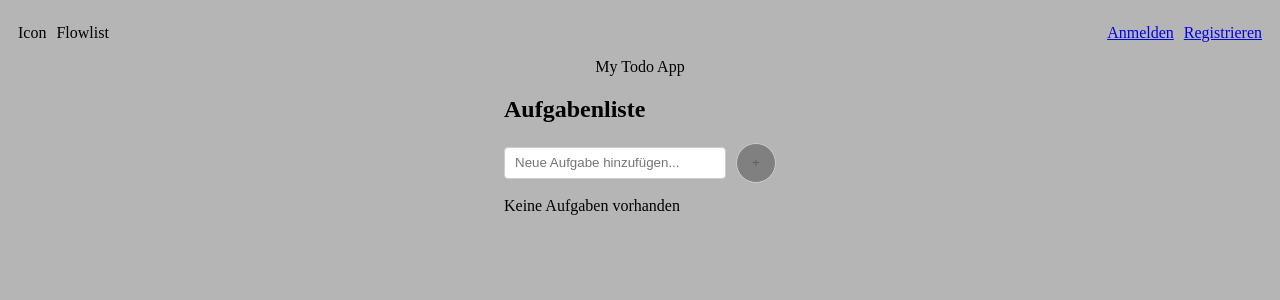
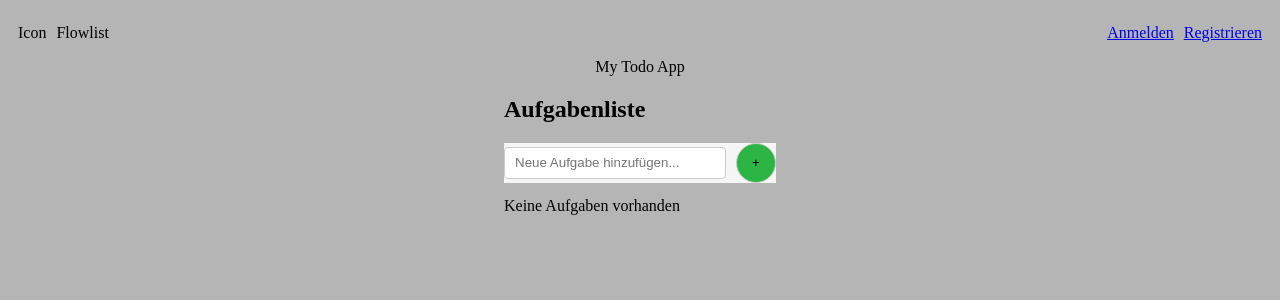
Before and after one commit to jakobsiebenhuetter/React---Todo-App, a React (Vite) app: page / in a window 1280 px wide. Shown: the top 300 px of the page. Built offline with nearby package versions, Linux system fonts and the light colour scheme.

Commit message:
add: AddTask Component

```diff
--- a/src/App.tsx
+++ b/src/App.tsx
@@ -7,6 +7,7 @@ import TaskList from "./components/TaskList.tsx";
 //   { id: Math.random(), text: 'Task 3', completed: false, createdat: new Date() , updating: false},
 // ];
 
+// Next Step mit Komposition Komponents arbeiten
 const tasks = localStorage.getItem('tasks');
 let parsedTasks = [];
 if(tasks) {
--- /dev/null
+++ b/src/components/AddTask.css
@@ -0,0 +1,7 @@
+#add-task {
+    background-color: #f5f5f5;
+    display: flex;
+    flex-direction: row;
+    justify-content: space-between;
+    align-items: center;
+}
--- /dev/null
+++ b/src/components/AddTask.tsx
@@ -0,0 +1,38 @@
+import {useState} from 'react';
+import './AddTask.css';
+
+export default function AddTask({addTask}) {
+    const [value, setValue] = useState('');
+
+    function setTask(event) {
+        setValue(event.target.value);
+    }
+
+    function addNewTask() {
+        if(value.trim() === '')
+            return;
+
+        const newTask = {
+            id: Math.random(),
+            text: value,
+            completed: false,
+            createdat: new Date(),
+            updating: false
+        }
+        addTask(newTask);
+        setValue('');
+    }
+
+    function handleKeyDown(event) {
+        if(event.key === 'Enter') {
+            addNewTask();
+        }
+    }
+
+    return (
+        <div id="add-task">
+            <input type="text" placeholder="Neue Aufgabe hinzufügen..." value={value} onChange={setTask} onKeyDown={handleKeyDown}/>
+            <button onClick={addNewTask}>+</button>
+        </div>
+    )
+}
--- a/src/components/TaskList.tsx
+++ b/src/components/TaskList.tsx
@@ -2,45 +2,21 @@ import {useState} from 'react';
 
 import './TaskList.css';
 import Task from './Task.tsx';
+import AddTask from './AddTask.tsx';
 
 const title = 'My Todo App';
-
 
 // Mit richtigen ids arbeiten
 export default function TaskList({tasks}) {
     const [taskItems, setTaskItems] = useState(tasks);
-    const [value, setValue] = useState('');
 
-    function setTask(event) {
-        setValue(event.target.value);
-    }
-
-    function addTask() {
-        if(value.trim() === '')
-            return;
-
-        const newTask = {
-            id: Math.random(),
-            text: value,
-            completed: false,
-            createdat: new Date(),
-            updating: false
-        }
-
+    function addTask(newTask) {
         setTaskItems((prevTaskItems) => {
             const allTasks = [...prevTaskItems, newTask];
             const stringTasks = JSON.stringify(allTasks);
             localStorage.setItem('tasks', stringTasks);
             return [...allTasks];
         });
-
-        setValue('');
-    }
-
-    function handleKeyDown(event) {
-        if(event.key === 'Enter') {
-            addTask();
-        }
     }
 
     function deleteTask(taskId: number) {
@@ -86,7 +62,6 @@ export default function TaskList({tasks}) {
         })
     }
 
-
     return(
         <div id="task-list">
             <div>
@@ -94,10 +69,7 @@ export default function TaskList({tasks}) {
             </div>
             <div>
                 <h2>Aufgabenliste</h2>
-            <div id="add-task">
-                <input type="text" placeholder="Neue Aufgabe hinzufügen..." value={value} onChange={setTask} onKeyDown={handleKeyDown}/>
-                <button onClick={addTask} disabled={value === ''} style={{backgroundColor : value === '' ? "grey" : "green"}}>+</button>
-            </div>
+                <AddTask addTask={addTask}></AddTask>
                 <ul>
                     {taskItems.length > 0 ?
                     taskItems.map((item) =>
```
